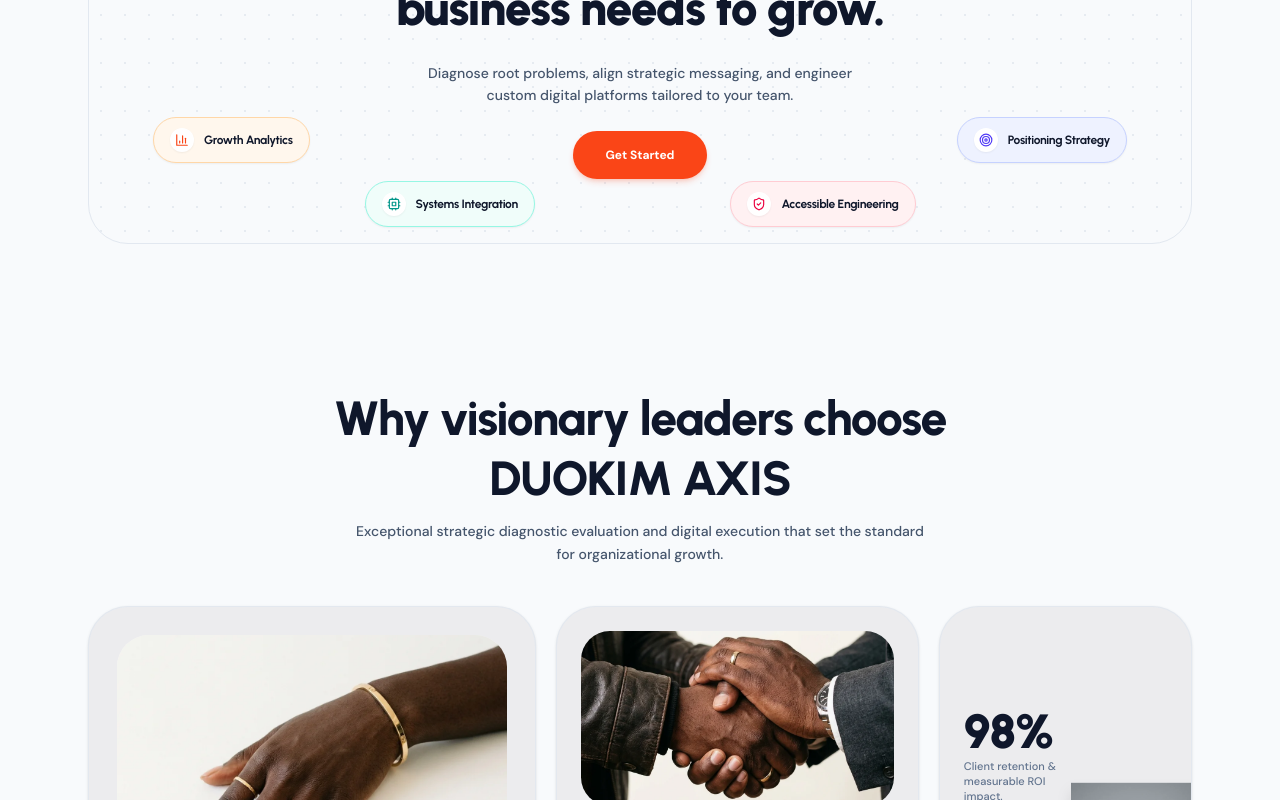
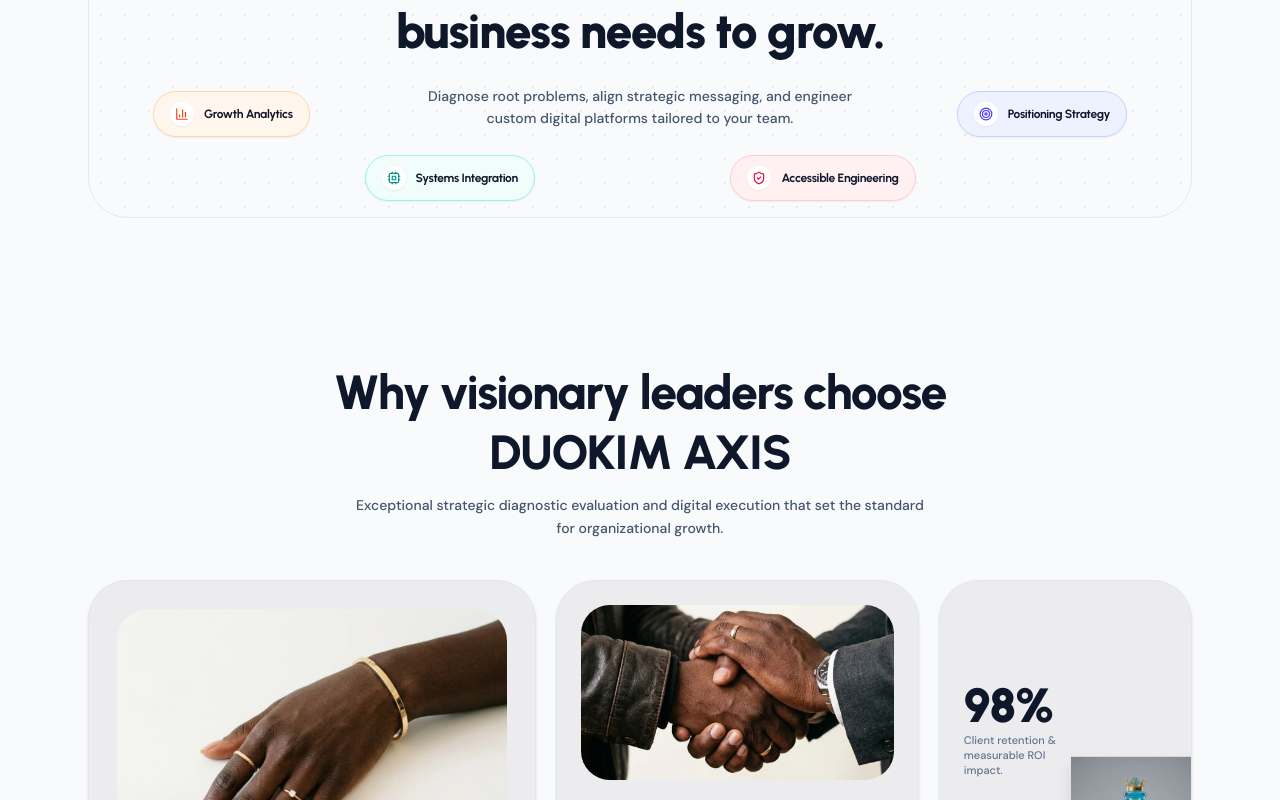
Before and after one commit to bolammanuel/duokimaxis, a React (Vite) app: page /#/ in a window 1280 px wide. Shown: the part 1620-2420 px from the top of the page. Built offline with nearby package versions, Linux system fonts and the light colour scheme.

Commit message:
feat: add emailjs dependency and update home page sections and orbital canvas component

```diff
--- a/package.json
+++ b/package.json
@@ -10,6 +10,7 @@
     "preview": "vite preview"
   },
   "dependencies": {
+    "@emailjs/browser": "^5.0.3",
     "framer-motion": "^13.2.0",
     "lucide-react": "^0.344.0",
     "react": "^18.2.0",
--- a/src/components/FeaturesOrbitalCanvas.tsx
+++ b/src/components/FeaturesOrbitalCanvas.tsx
@@ -14,7 +14,7 @@
 }
 
 interface FeaturesOrbitalCanvasProps {
-  onOpenPlanner: () => void;
+  onOpenPlanner?: () => void;
 }
 
 export const FeaturesOrbitalCanvas: React.FC<FeaturesOrbitalCanvasProps> = ({ onOpenPlanner }) => {
@@ -72,13 +72,7 @@
               Diagnose root problems, align strategic messaging, and engineer custom digital platforms tailored to your team.
             </p>
 
-            <button
-              onClick={onOpenPlanner}
-              className="px-8 py-4 rounded-full bg-[#FA4517] text-white text-xs font-bold hover:bg-[#FF6B35] transition-all inline-flex items-center gap-2 shadow-md shadow-[#FA4517]/20 focus-visible:ring-2 focus-visible:ring-[#FA4517] focus:outline-none"
-              aria-label="Book a call to get started with Duokim Axis"
-            >
-              <span>Get Started</span>
-            </button>
+
           </div>
 
         </div>
--- a/src/pages/Home.tsx
+++ b/src/pages/Home.tsx
@@ -4,12 +4,10 @@
 import { SITE_COPY } from '../data/copy';
 import { SERVICES_DATA, TEAM_MEMBERS } from '../data/content';
 import { FeaturesOrbitalCanvas } from '../components/FeaturesOrbitalCanvas';
-import { PricingSection } from '../components/PricingSection';
 import { FaqSection } from '../components/FaqSection';
 import { ProjectModal } from '../components/ProjectModal';
 import { WhyBentoSection } from '../components/WhyBentoSection';
 import { ProjectShowcaseGrid } from '../components/ProjectShowcaseGrid';
-import { CustomerReviewsMarquee } from '../components/CustomerReviewsMarquee';
 import { AnimatedContainer, StaggerParent, StaggerChild } from '../components/AnimatedContainer';
 import { SEO } from '../components/SEO';
 import { Project } from '../types';
@@ -391,12 +389,6 @@
       {/* 📁 PROVEN CASE STUDIES SHOWCASE */}
       <ProjectShowcaseGrid onSelectProject={(project) => setSelectedProject(project)} />
 
-      {/* 🏷️ PRICING SECTION (Bumpa Inspired) */}
-      <PricingSection onOpenPlanner={onOpenPlanner} />
-
-      {/* 💬 CUSTOMER REVIEWS INFINITE MARQUEE */}
-      <CustomerReviewsMarquee />
-
       {/* 👥 FOUNDING LEADERSHIP */}
       <section aria-labelledby="team-heading" className="max-w-6xl mx-auto px-4 sm:px-6 space-y-6">
         <AnimatedContainer delay={0.1} className="text-center max-w-xl mx-auto space-y-1">
```
Also changed, not shown: 1 other file (tests, documents, lock files or other folders).
